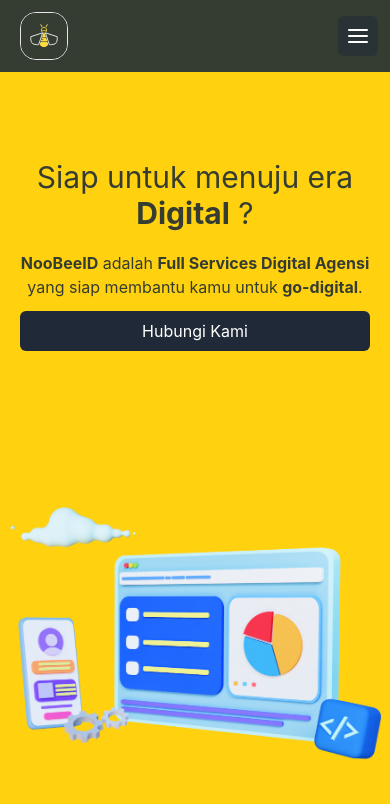
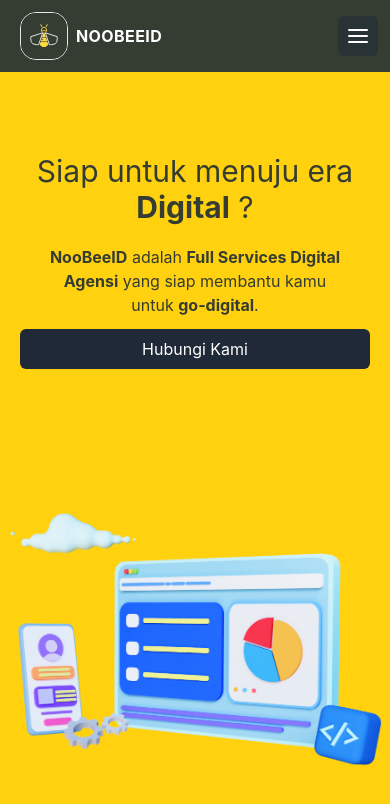
Before and after one commit to achimonchi/noobeeid, a Next.js app: page / in a window 390 px wide. Shown: the top 804 px of the page. Built offline with nearby package versions, Linux system fonts and the light colour scheme.

Commit message:
add logo in mobile vers

```diff
--- a/components/Nav.js
+++ b/components/Nav.js
@@ -75,7 +75,8 @@ const Nav=()=>{
     return(
         <nav className="lg:container mx-auto flex items-center px-3 py-1 flex-wrap mb-5 top-0 fixed left-0 right-0 ">
             <div className="brand p-2 mr-4 inline-flex items-center">
-                <img src="/assets/logo.svg" width="64px" height="64px" className="rounded-2xl border lg:border-transparent" />
+                <img src="/assets/logo.svg" width="64px" height="64px" alt="logo" className="rounded-2xl border lg:border-transparent" />
+                <h1 className="text-white ml-2 lg:hidden font-bold tracking-wide">NOOBEEID</h1>
             </div>
             <button
                 onClick={()=>handleToggle("navigation")}
--- a/pages/index.js
+++ b/pages/index.js
@@ -20,7 +20,9 @@ const Banner=()=>{
         <div className="grid grid-cols-12 h-full">
           <div className="lg:col-span-4 col-span-12 flex flex-col justify-center h-full p-5">
             <h1 className="text-3xl md:text-4xl lg:text-5xl text-center lg:text-left">Siap untuk menuju era <span className="font-bold">Digital</span> ?</h1>
-            <h4 className="mt-5 text-center lg:text-left"><b>NooBeeID</b> adalah <b>Full Services Digital Agensi</b> yang siap membantu kamu untuk <b>go-digital</b>.</h4>
+            <div className="grid grid-cols-12">
+              <h4 className="mt-5 text-center lg:text-left col-span-10 col-start-2 lg:col-span-12"><b>NooBeeID</b> adalah <b>Full Services Digital Agensi</b> yang siap membantu kamu untuk <b>go-digital</b>.</h4>
+            </div>
             <Link href="/about">
               <div className="bg-gray-800 text-white py-2 px-10 mt-3 text-center rounded-md lg:w-2/4">
                 Hubungi Kami
```
